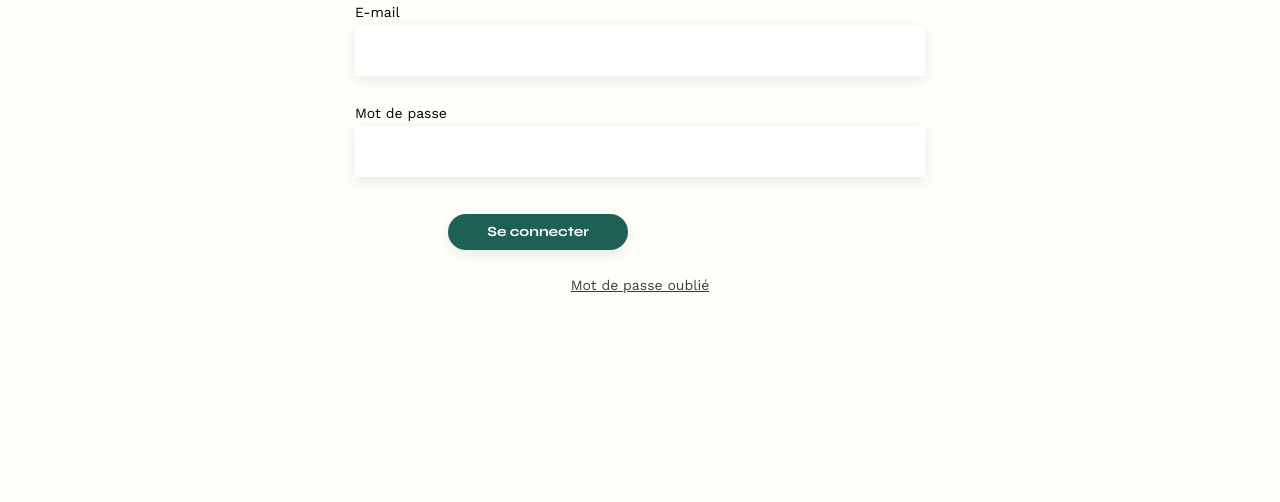
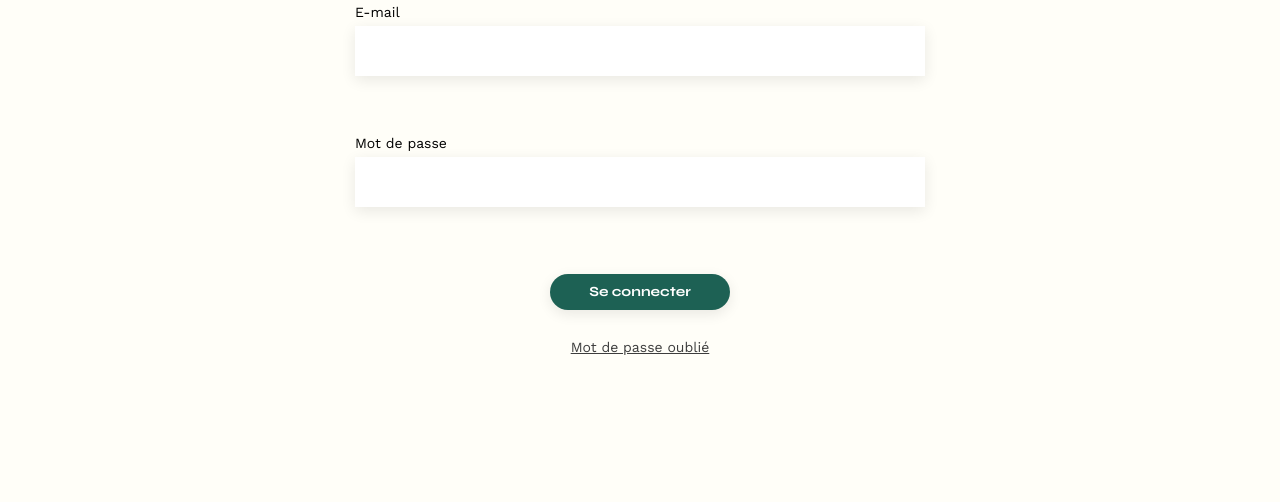
Before and after one commit to Texi97/Sophie-Bluel, a plain HTML site: page FrontEnd/login.html in a window 1280 px wide. Shown: the part 298-800 px from the top of the page. Drawn offline with nearby package versions, Linux system fonts and the light colour scheme.

Commit message:
Modifications margin boutons

```diff
--- a/FrontEnd/assets/style.css
+++ b/FrontEnd/assets/style.css
@@ -518,7 +518,8 @@ input[type="submit"] {
 	font-weight: 700;
 	color: white;
 	background-color: #1D6154;
-	margin: 2em 93px;
+	margin: auto;
+	margin-top: 45px;
 	width: 180px;
 	text-align: center;
 	border-radius: 60px;
@@ -565,6 +566,7 @@ footer nav ul {
 	font-size: 1.2rem;
 	box-shadow: 0px 4px 14px 0px rgba(0, 0, 0, 0.09);
 	border: none;
+	margin-bottom: 30px;
 }
 
 .formulary-form #submit{
```
Also changed, not shown: FrontEnd/assets/js/index.js (+0 -11 lines).
